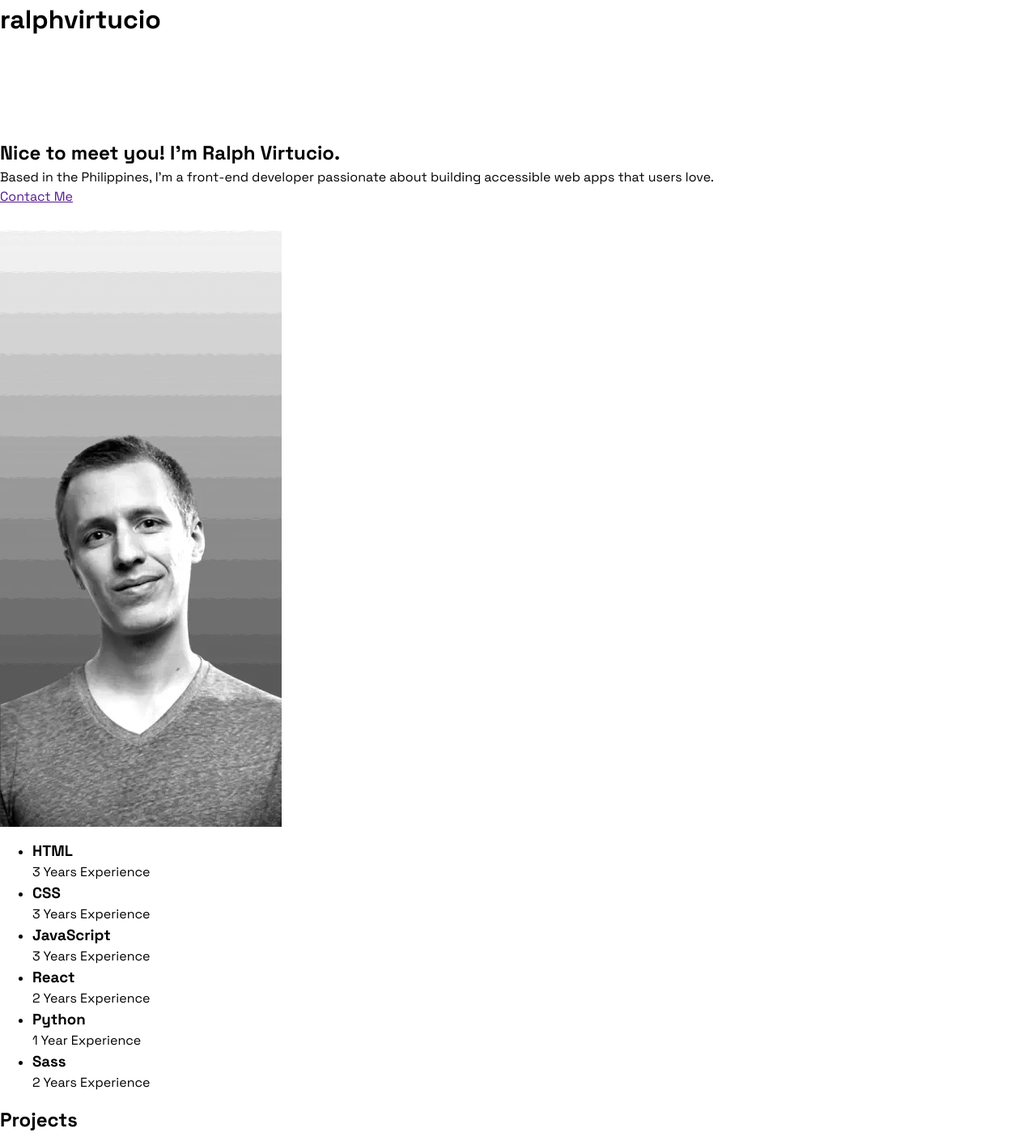
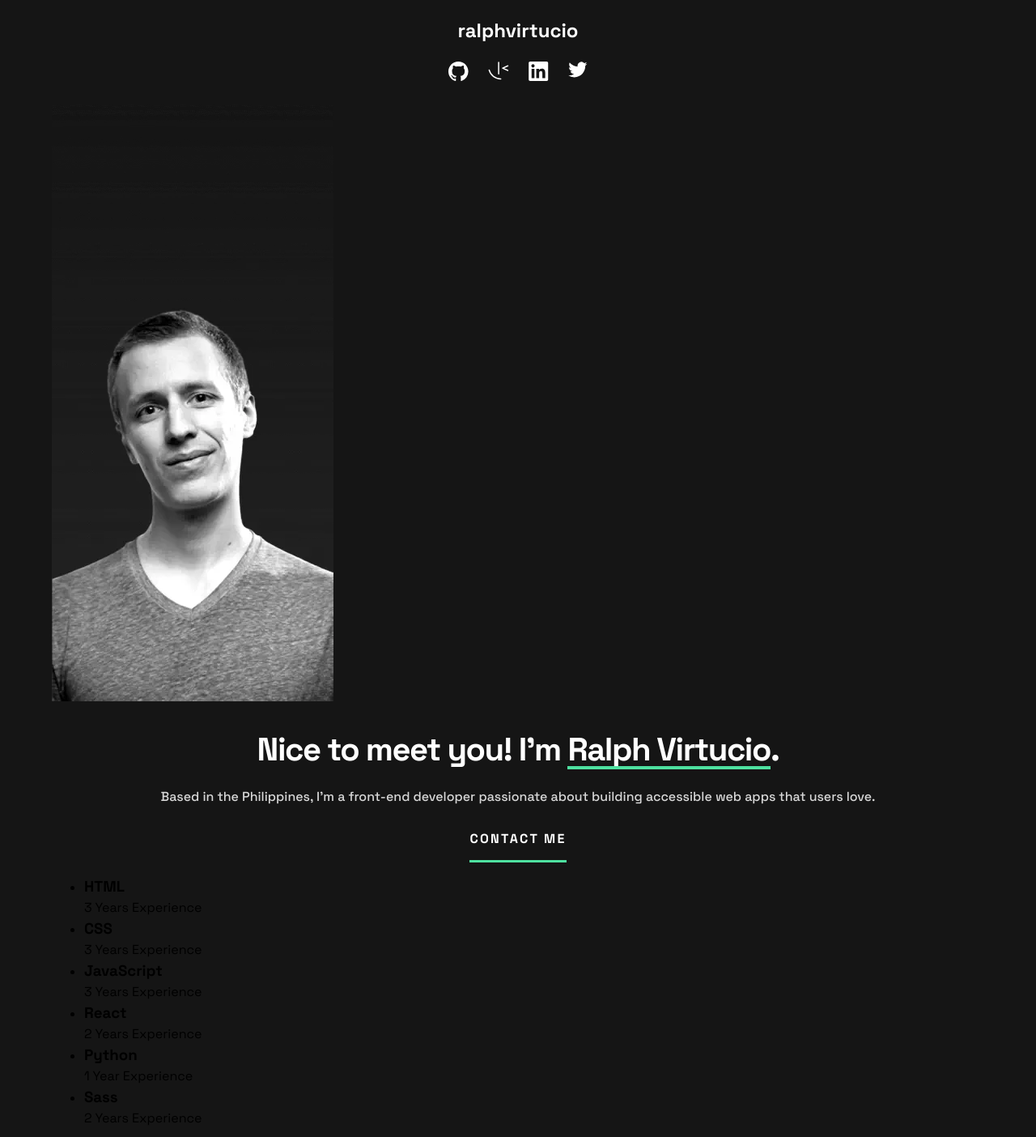
Before and after one commit to ralphvirtucio/my-portfolio, a React (Vite) app: page / in a window 1280 px wide. Shown: the top 1404 px of the page at 81% size. Built offline with nearby package versions, Linux system fonts and the light colour scheme.

Commit message:
Implemented Header and Hero content

```diff
--- a/src/App.jsx
+++ b/src/App.jsx
@@ -1,8 +1,3 @@
-import githubLogo from './assets/images/icon-github.svg';
-import frontendMentorLogo from './assets/images/icon-frontend-mentor.svg';
-import linkedInLogo from './assets/images/icon-linkedin.svg';
-import twitterLogo from './assets/images/icon-twitter.svg';
-import testProfileImg from './assets/images/image-profile-mobile.webp';
 import thumbnailProjectOne from './assets/images/thumbnail-project-1-small.webp';
 import thumbnailProjectTwo from './assets/images/thumbnail-project-2-small.webp';
 import thumbnailProjectThree from './assets/images/thumbnail-project-3-small.webp';
@@ -10,42 +5,23 @@ import thumbnailProjectFour from './assets/images/thumbnail-project-4-small.webp
 import thumbnailProjectFive from './assets/images/thumbnail-project-5-small.webp';
 import thumbnailProjectSix from './assets/images/thumbnail-project-6-small.webp';
 
+import { Header } from './components/Header/Header';
+import { Hero } from './components/Hero/Hero';
+import { SocialMediaBar } from './components/SocialMediaBar/SocialMediaBar';
+
+// TODO
+const tempStyles = {
+  width: '90%',
+  marginInline: 'auto',
+};
+
 const App = () => {
   return (
     <>
-      <header>
-        <h1>ralphvirtucio</h1>
+      <Header />
 
-        <ul>
-          <a href='#'>
-            <img
-              src={githubLogo}
-              alt='Github'
-            />
-          </a>
-          <a href='#'>
-            <img
-              src={frontendMentorLogo}
-              alt='Frontend Mentor'
-            />
-          </a>
-          <a href=''>
-            <img
-              src={linkedInLogo}
-              alt='LinkedIn'
-            />
-          </a>
-          <a href=''>
-            <img
-              src={twitterLogo}
-              alt='Twitter'
-            />
-          </a>
-        </ul>
-      </header>
-
-      <main>
-        <section>
+      <main style={tempStyles}>
+        {/* <section>
           <div>
             <h2>
               Nice to meet you! I&apos;m <strong>Ralph Virtucio.</strong>
@@ -65,7 +41,9 @@ const App = () => {
               alt='Profile'
             />
           </div>
-        </section>
+        </section> */}
+
+        <Hero />
 
         <section>
           <ul>
@@ -219,32 +197,7 @@ const App = () => {
       <footer>
         <h2>ralphvirtucio</h2>
 
-        <ul>
-          <a href='#'>
-            <img
-              src={githubLogo}
-              alt='Github'
-            />
-          </a>
-          <a href='#'>
-            <img
-              src={frontendMentorLogo}
-              alt='Frontend Mentor'
-            />
-          </a>
-          <a href=''>
-            <img
-              src={linkedInLogo}
-              alt='LinkedIn'
-            />
-          </a>
-          <a href=''>
-            <img
-              src={twitterLogo}
-              alt='Twitter'
-            />
-          </a>
-        </ul>
+        <SocialMediaBar />
       </footer>
     </>
   );
--- /dev/null
+++ b/src/components/Header/Header.jsx
@@ -0,0 +1,14 @@
+import { SocialMediaBar } from '../SocialMediaBar/SocialMediaBar';
+import styles from './Header.module.css';
+
+export const Header = () => {
+  return (
+    <header>
+      <div className={styles.header}>
+        <h1>ralphvirtucio</h1>
+
+        <SocialMediaBar socialMediaListStyle='social-media-link__list--header' />
+      </div>
+    </header>
+  );
+};
--- /dev/null
+++ b/src/components/Header/Header.module.css
@@ -0,0 +1,13 @@
+.header {
+  color: var(--neutralColorFour);
+  display: flex;
+  flex-direction: column;
+  align-items: center;
+  gap: 1.25rem;
+  padding-block-start: 1.25rem;
+
+
+  h1 {
+    font-size: var(--fontSizeM);
+  }
+}
--- /dev/null
+++ b/src/components/Hero/Hero.jsx
@@ -0,0 +1,33 @@
+import testProfileImg from '../../assets/images/image-profile-mobile.webp';
+import styles from './Hero.module.css';
+
+export const Hero = () => {
+  return (
+    <section className={styles.hero}>
+      <div className={styles.hero__content}>
+        <h2 className={styles['hero__content--heading']}>
+          Nice to meet you! I&apos;m{' '}
+          <span className={styles.hero__name}>Ralph Virtucio</span>.
+        </h2>
+
+        <p className={styles['hero__content--text']}>
+          Based in the Philippines, I&apos;m a front-end developer passionate
+          about building accessible web apps that users love.
+        </p>
+
+        <a
+          href=''
+          className={styles['btn--contact__me']}>
+          Contact Me
+        </a>
+      </div>
+
+      <div className={styles.hero__img}>
+        <img
+          src={testProfileImg}
+          alt='Profile'
+        />
+      </div>
+    </section>
+  );
+};
--- /dev/null
+++ b/src/components/Hero/Hero.module.css
@@ -0,0 +1,56 @@
+.hero {
+  display: flex;
+  flex-direction: column-reverse;
+  color: var(--neutralColorFour);
+}
+
+.hero__content {
+  display: flex;
+  flex-direction: column;
+  text-align: center;
+  align-items: center;
+  margin-block-start: 2.5rem;
+}
+
+.hero__content--heading {
+  line-height: 2.5rem;
+  font-size: 2.5rem;
+  letter-spacing: var(--letterSpacingL);
+
+
+  .hero__name {
+    position: relative;
+
+
+    &::after {
+      content: '';
+      position: absolute;
+      left: 0;
+      width: 100%;
+      height: 0.25rem;
+      background: var(--Green, #4EE1A0);
+      background-color: var(--primaryColorOne);
+      display: block;
+    }
+  }
+}
+
+
+.hero__content--text {
+  margin-block: 1.5rem;
+  font-weight: var(--fontWeight500);
+  line-height: var(--lineHeightBody);
+  color: var(--neutralColorThree);
+}
+
+.btn--contact__me {
+  text-transform: uppercase;
+  font-weight: var(--fontWeight700);
+  letter-spacing: 0.14288rem;
+  line-height: var(--lineHeightBody);
+  text-decoration: none;
+  padding-block-end: .75rem;
+  border-bottom: 3px solid var(--primaryColorOne);
+  color: var(--neutralColorFour);
+
+}
--- /dev/null
+++ b/src/components/SocialMediaBar/SocialMediaBar.jsx
@@ -0,0 +1,41 @@
+import githubLogo from '../../assets/images/icon-github.svg';
+import frontendMentorLogo from '../../assets/images/icon-frontend-mentor.svg';
+import linkedInLogo from '../../assets/images/icon-linkedin.svg';
+import twitterLogo from '../../assets/images/icon-twitter.svg';
+import styles from './SocialMediaBar.module.css';
+import PropTypes from 'prop-types';
+
+export const SocialMediaBar = ({ socialMediaListStyle }) => {
+  return (
+    <ul className={styles[socialMediaListStyle]}>
+      <a href='#'>
+        <img
+          src={githubLogo}
+          alt='Github'
+        />
+      </a>
+      <a href='#'>
+        <img
+          src={frontendMentorLogo}
+          alt='Frontend Mentor'
+        />
+      </a>
+      <a href=''>
+        <img
+          src={linkedInLogo}
+          alt='LinkedIn'
+        />
+      </a>
+      <a href=''>
+        <img
+          src={twitterLogo}
+          alt='Twitter'
+        />
+      </a>
+    </ul>
+  );
+};
+
+SocialMediaBar.propTypes = {
+  socialMediaListStyle: PropTypes.string,
+};
--- /dev/null
+++ b/src/components/SocialMediaBar/SocialMediaBar.module.css
@@ -0,0 +1,9 @@
+.social-media-link__list--header {
+  padding: 0;
+  margin: 0;
+  list-style: none;
+  display: flex;
+  gap: 1.5rem;
+
+
+}
--- a/src/index.module.css
+++ b/src/index.module.css
@@ -36,6 +36,7 @@ body {
   text-rendering: optimizeSpeed;
   line-height: 1.5;
   font-family: var(--fontFamilyBase);
+  background-color: var(--neutralColorOne);
 }
 
 /* A elements that don't have a class get default styles */
```
